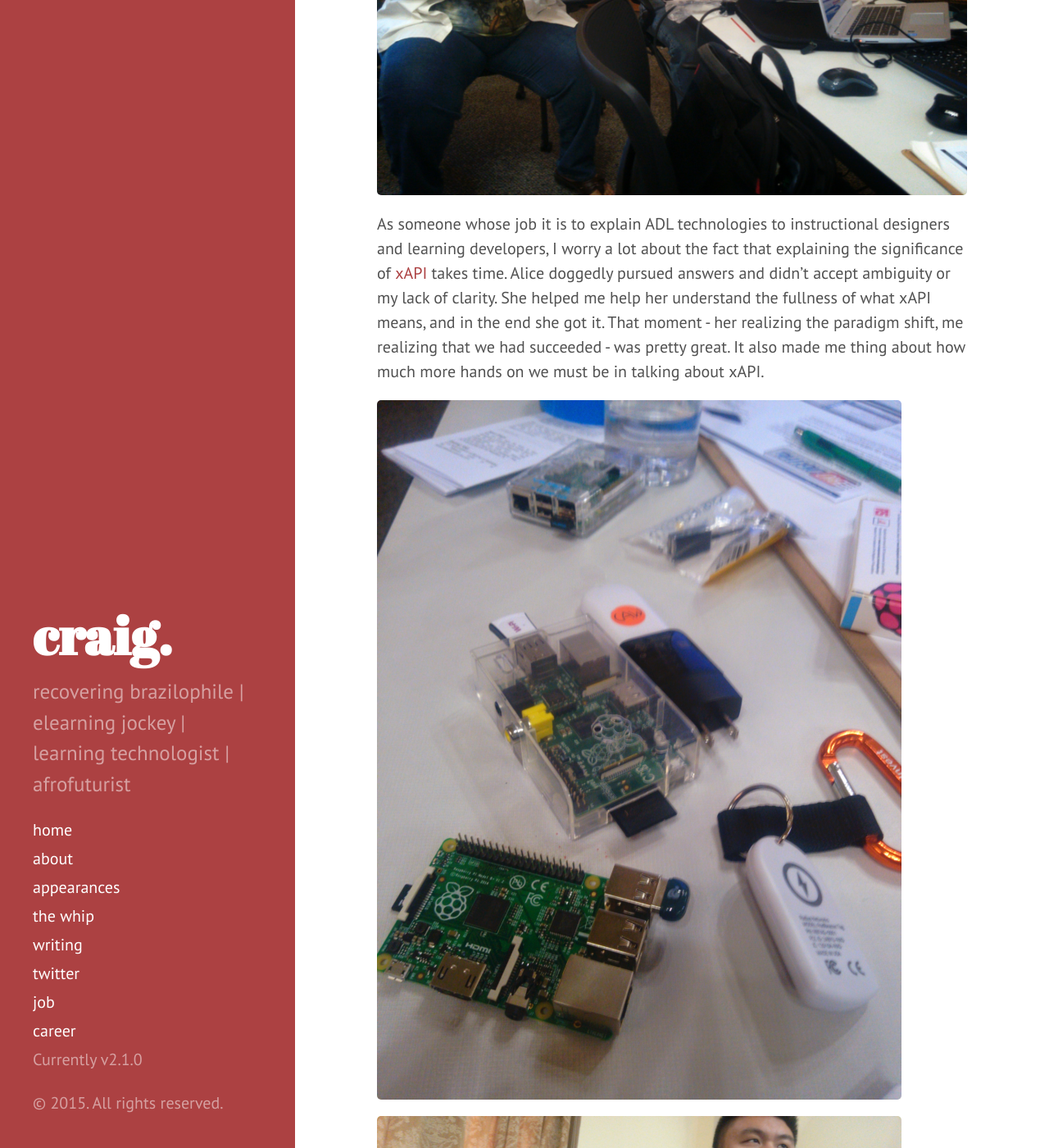
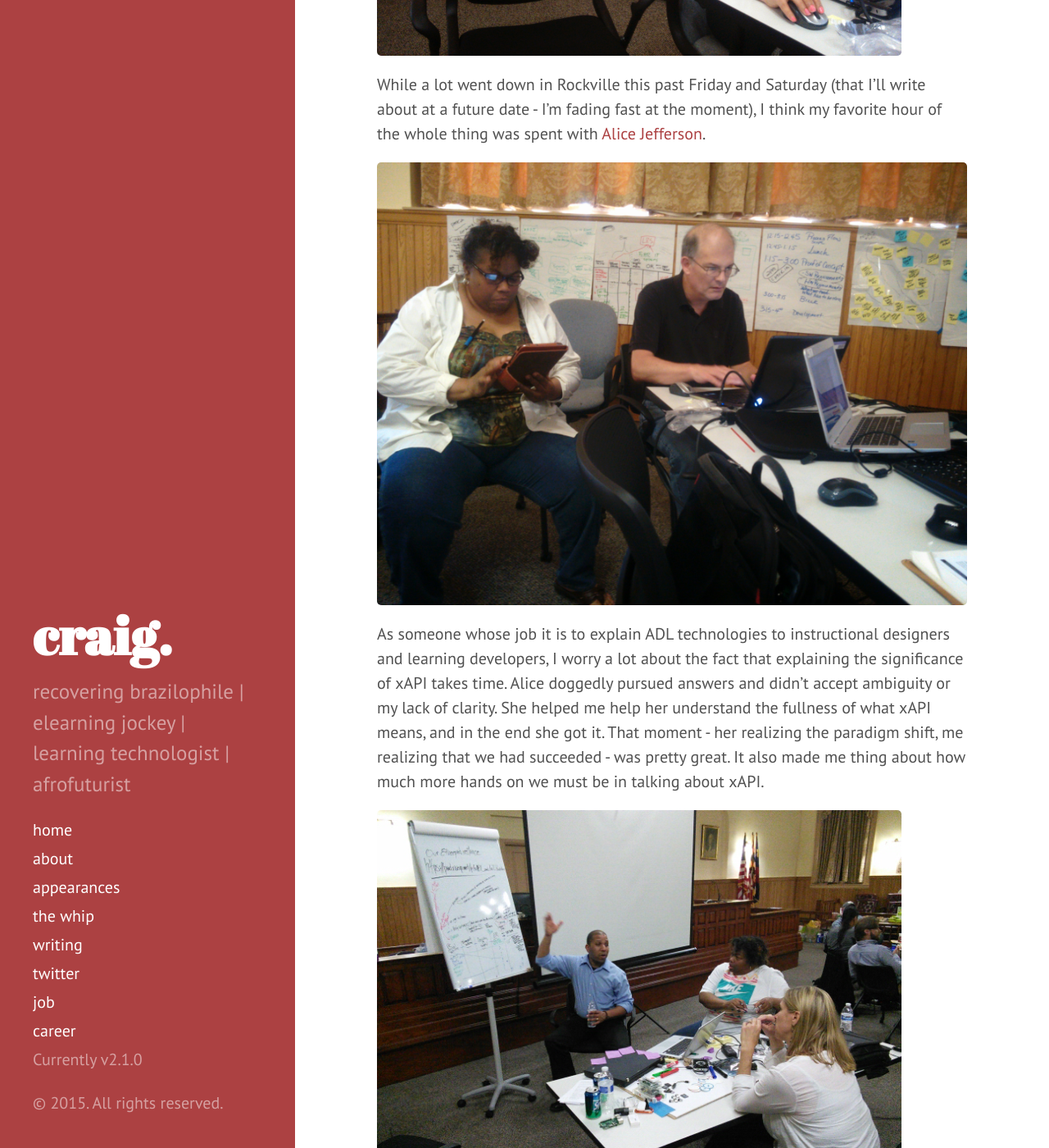
Before and after one commit to craigwiggins/craigwiggins.github.io, a Jekyll site: the page built from _posts/2015-04-20-the-thingstitute.md, in a window 1280 px wide and 1400 px high, scrolled down 2605 px. Shown: the whole window at 82% size. Built offline with Jekyll 4.4.1, drawn with Linux system fonts in a browser that asks for light colours; Markdown is read by kramdown in place of the engine named in the settings; comment, search, counter and statistics services are not loaded; some of the changed lines change nothing that is shown; some of the changed text lies outside the part shown.

Commit message:
updated the-thingstitute.md

```diff
--- a/_posts/2015-04-20-the-thingstitute.md
+++ b/_posts/2015-04-20-the-thingstitute.md
@@ -5,17 +5,21 @@
 
 ![Thingstitute sign](/images/thingstitute.png 'Thingstitute sign')
 
-This weekend, [Tyler Mulligan](https://twitter.com/tyleradl), [Jeff Segall](https://www.linkedin.com/pub/jeff-segall/95/557/7), [Anthony Altieri] and I spent several hours participating in the [xAPI and IoT hackathon](http://craigwiggins.github.io/2015/04/12/xapi+iot/). It was a well-fed, well-mixed group of curious folks, and I think we all left with concrete steps (both in terms of design and implementation) toward allowing xAPI to make the Internet of Things work.
+This weekend, [Tyler Mulligan](https://twitter.com/tyleradl), [Jeff Segall](https://www.linkedin.com/pub/jeff-segall/95/557/7), [Anthony Altieri] and I spent several hours participating in the [xAPI and IoT hackathon](http://craigwiggins.github.io/2015/04/12/xapi+iot/). It was a well-fed, well-mixed group of curious folks, and I think we all left with concrete steps (both in terms of design and implementation) toward allowing [xAPI](http://xapi.adlnet.gov) to make the [Internet of Things](http://en.wikipedia.org/wiki/Internet_of_Things) work.
 
 ![Mike Lee's wearables](/images/mike-bands.png 'wearables and sensors')
 
 ![Shelly, Anthony and Tyler](/images/shelly-anthony-tyler.png 'shelly, anthony and tyler')
 
+![Nafiseh in front of gallery](/images/gallery.png 'Nafiseh in fronr of gallery')
+
 While a lot went down in Rockville this past Friday and Saturday (that I'll write about at a future date - I'm fading fast at the moment), I think my favorite hour of the whole thing was spent with [Alice Jefferson](https://www.linkedin.com/pub/alice-jefferson/7/571/2ba).
 
 ![Alice and Jeff](/images/alice-and-jeff.jpg 'Alice and Jeff')
 
-As someone whose job it is to explain ADL technologies to instructional designers and learning developers, I worry a lot about the fact that explaining the significance of [xAPI](http://xapi.adlnet.gov) takes time. Alice doggedly pursued answers and didn't accept ambiguity or my lack of clarity. She helped me help her understand the fullness of what xAPI means, and in the end she got it. That moment - her realizing the paradigm shift, me realizing that we had succeeded - was pretty great. It also made me thing about how much more hands on we must be in talking about xAPI.
+As someone whose job it is to explain ADL technologies to instructional designers and learning developers, I worry a lot about the fact that explaining the significance of xAPI takes time. Alice doggedly pursued answers and didn't accept ambiguity or my lack of clarity. She helped me help her understand the fullness of what xAPI means, and in the end she got it. That moment - her realizing the paradigm shift, me realizing that we had succeeded - was pretty great. It also made me thing about how much more hands on we must be in talking about xAPI.
+
+![facilitation](/images/facilitating.png 'facilitation')
 
 ![gadgets](/images/gadgets.png 'gadgets')
 
```
